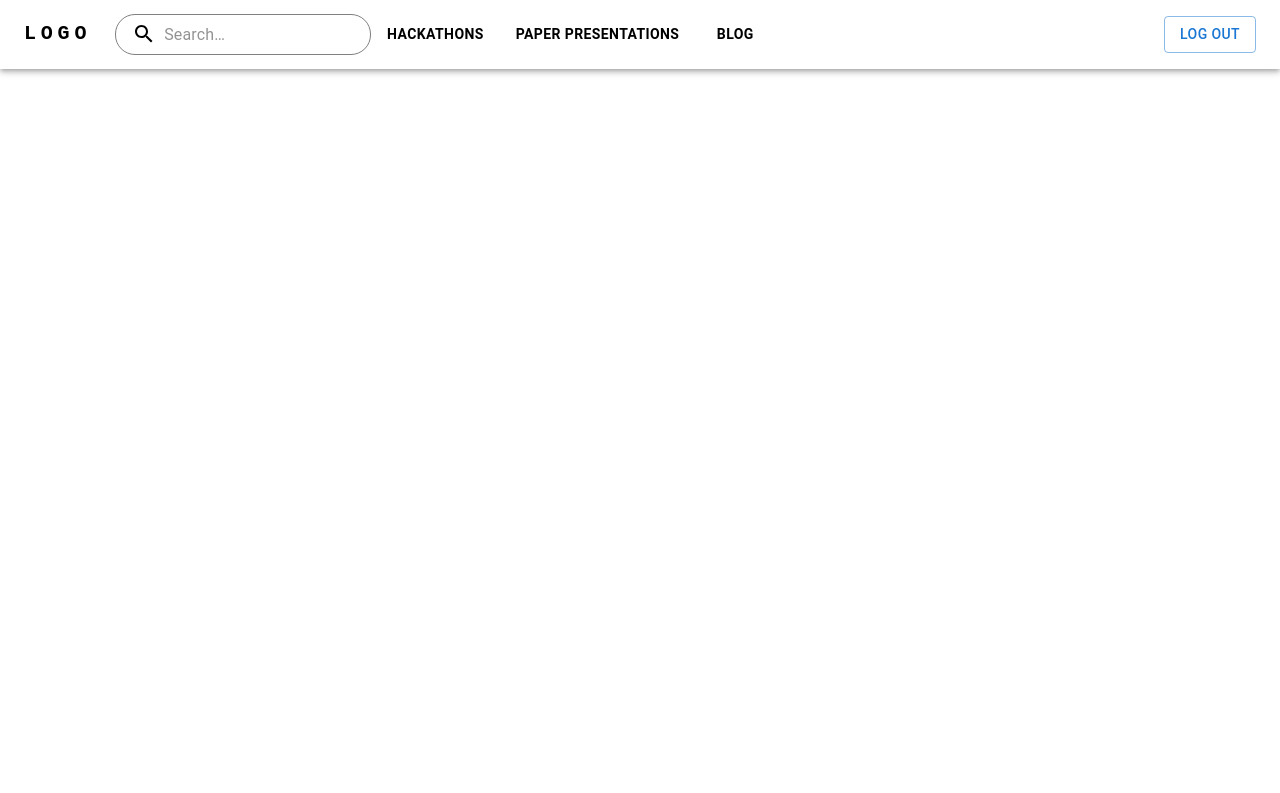
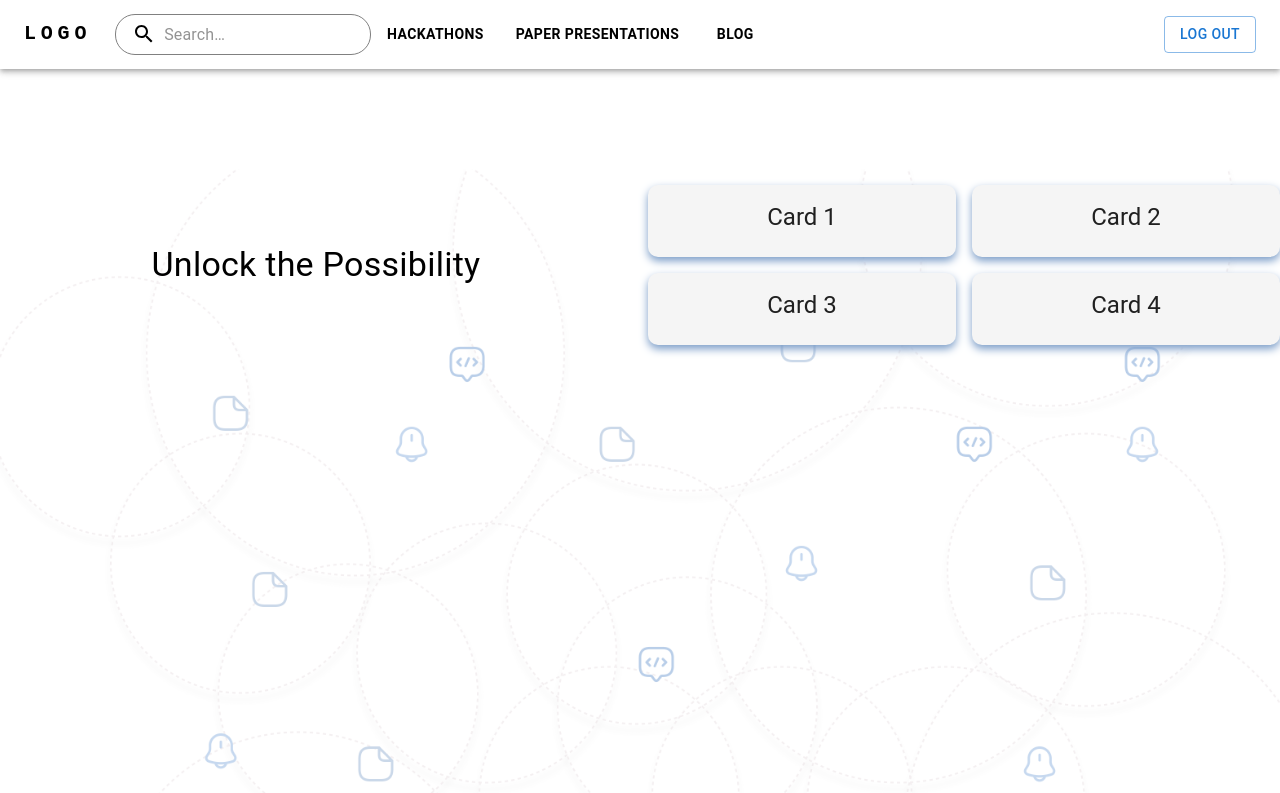
Before and after one commit to iashokk/competition-website, a React (Create React App) app: page / in a window 1280 px wide. Shown: the top 793 px of the page. Built offline with nearby package versions, Linux system fonts and the light colour scheme; sample sign-in values are in the browser's storage.

Commit message:
Dashboard UI

```diff
--- a/src/Dashboard.js
+++ b/src/Dashboard.js
@@ -1,9 +1,57 @@
 import React from "react";
 import NavBar from "./NavBar";
+import { Grid, Typography, Card, CardContent } from "@mui/material";
+
+const cardStyles = {
+  card: {
+    backgroundColor: "#f5f5f5",
+    borderRadius: "10px",
+    boxShadow: "0 4px 8px #7B9DC8",
+  },
+  cardContent: {
+    textAlign: "center",
+  },
+};
+
+const backgroundWrapperStyles = {
+  position: "absolute",
+  top: 0,
+  left: 0,
+  right: 0,
+  bottom: 0,
+  backgroundImage: "url('/background.png')",
+  backgroundSize: "cover",
+  backgroundPosition: "center",
+  opacity: 0.4,
+  zIndex: -1, // Ensures the background stays behind all other content
+};
+
 function Dashboard() {
   return (
     <>
       <NavBar />
+      <div style={{ position: "relative", width: "100vw", height: "100vh" }}>
+        <div style={backgroundWrapperStyles}></div> {/* Background with opacity */}
+
+        <Grid container spacing={2} style={{ position: "relative", zIndex: 1, marginTop: "100px" }}>
+          <Grid item xs={6} container alignItems="center" justifyContent="center">
+            <Typography variant="h4" align="center">
+              Unlock the Possibility
+            </Typography>
+          </Grid>
+          <Grid item xs={6} container spacing={2}>
+            {[1, 2, 3, 4].map((item) => (
+              <Grid item xs={6} key={item}>
+                <Card style={cardStyles.card}>
+                  <CardContent style={cardStyles.cardContent}>
+                    <Typography variant="h5">Card {item}</Typography>
+                  </CardContent>
+                </Card>
+              </Grid>
+            ))}
+          </Grid>
+        </Grid>
+      </div>
     </>
   );
 }
```
